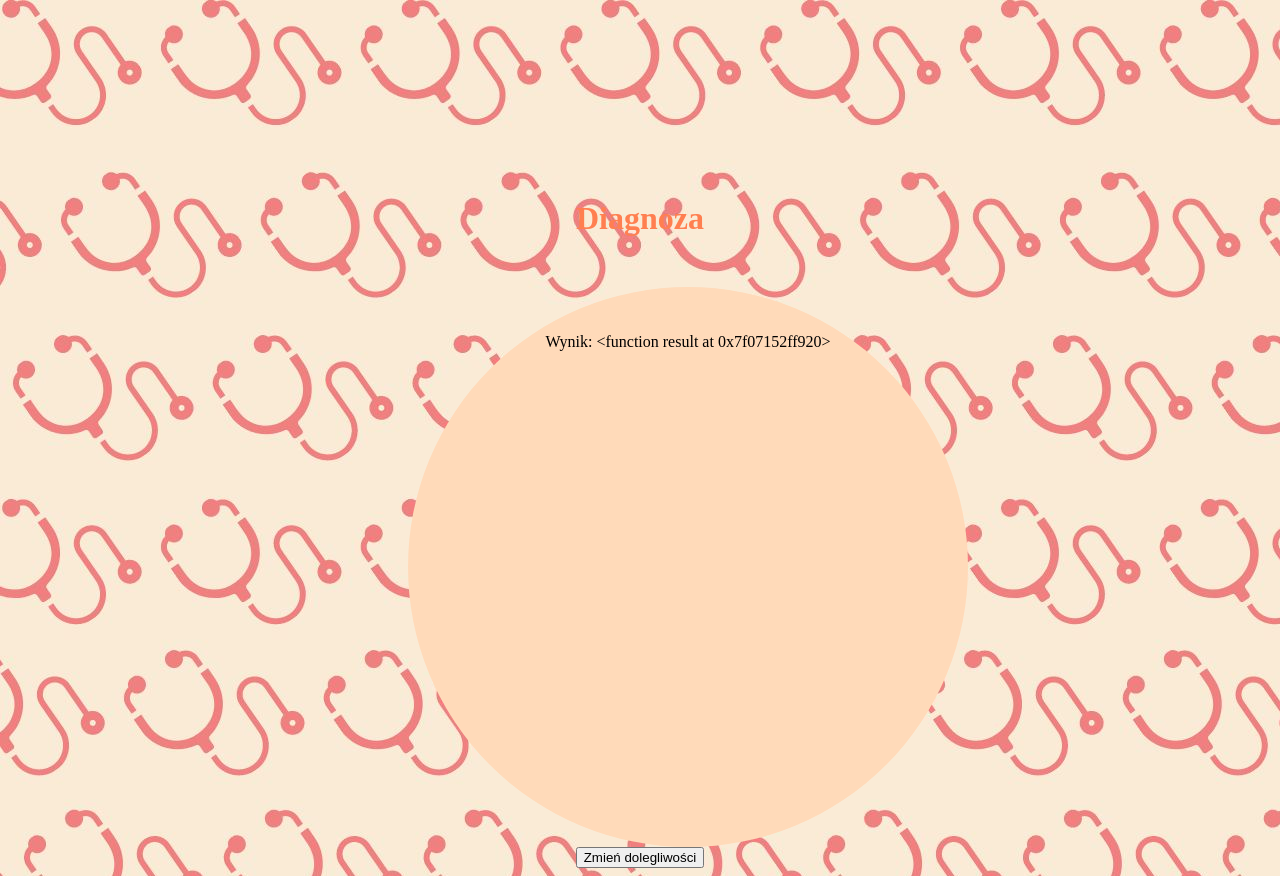
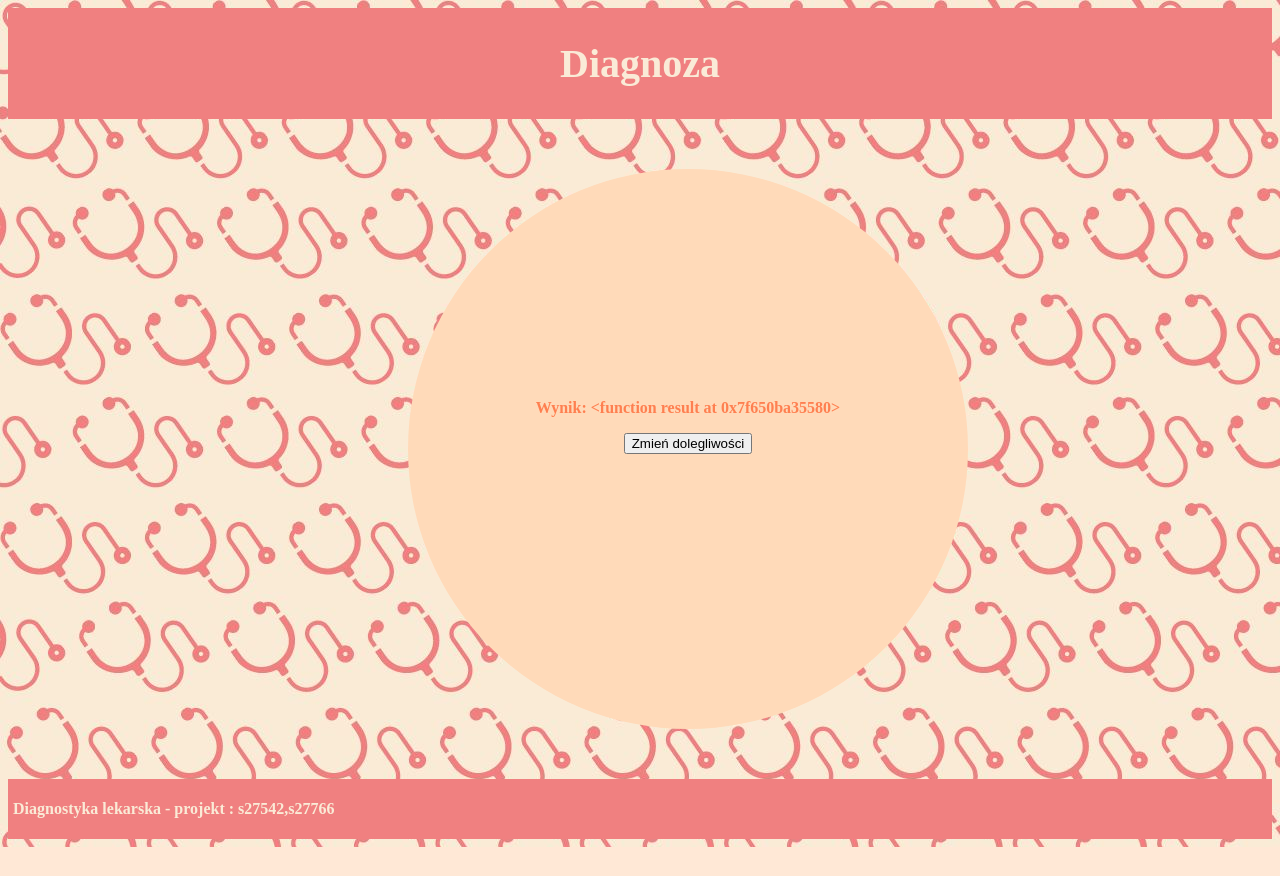
Before and after one commit to aniaszpala14/Naive_Bayes_Diagnosis-PPY_PROJECT, a Flask app: page /result in a window 1280 px wide. After the commit the page ends 847 px from the top, so only its background shows below. Run offline with Flask 3, Linux system fonts and the light colour scheme.

Commit message:
uładnione result

```diff
--- /dev/null
+++ b/Config.py
@@ -0,0 +1,2 @@
+# swagger.yml
+openapi: 3.0.0
--- a/app2.py
+++ b/app2.py
@@ -1,3 +1,4 @@
+'''
 from flask import Flask, request, render_template
 
 from Classifiers.Classifire import Classifire
@@ -68,3 +69,4 @@
 
 if __name__ == '__main__':
     app2.run(debug=True)
+'''
--- a/templates/description.html
+++ b/templates/description.html
@@ -5,10 +5,10 @@
     <title>Opis dzialania programmu</title>
     <style>
         body{
-            background-image: url("/static/aniaes14_canva_tlo.jpg");
+            background-image: url("/static/aniaes14_canva_tlo2.jpg");
             text-align: center;
         }
-        p{
+        .par{
             text-wrap: normal;
             font-weight: bold;
             color: coral;
@@ -60,7 +60,7 @@
 </h1>
 </div>
 <div class="tekscik">
-    <p>
+    <p class="par">
 Program ma za zadanie na podstawie wprowadzonych przez użytkownika dolegliwości, zwrócić diagnozę. Do przewidzenia najbardziej prawdopodobnej diagnozy, wykorzystujemy model naiwnego klasyfikatora bayesowskiego.
     </p>
       <div class="button">
--- a/templates/result.html
+++ b/templates/result.html
@@ -5,10 +5,10 @@
     <title>Diagnoza</title>
     <style>
         body{
-            background-image: url("../static/aniaes14_canva_tlo.jpg");
+            background-image: url("/static/aniaes14_canva_tlo2.jpg");
             text-align: center;
         }
-        h1{
+        .par{
             text-wrap: normal;
             font-weight: bold;
             color: coral;
@@ -17,6 +17,7 @@
             margin-right:50px;
         }
         .diagnoza{
+
             text-align: center;
             margin-top: 50px;
             margin-left: 400px;
@@ -28,13 +29,43 @@
             height: 500px;
             width: 500px;
         }
+        .button{
+            margin-top: 20px;
+            color: darksalmon;
+            text-align: center;
+        }
+      .header {
+            background-color: lightcoral ;
+            padding: 5px;
+            margin-bottom: 5px;
+        }
+      footer{
+            background-color: lightcoral ;
+            padding: 5px;
+            margin-top: 50px;
+            text-align: left;
+            color: antiquewhite;
+            font-weight: bold;
+      }
+        h1 {
+            font-size: 2.5em;
+            color: antiquewhite;
+        }
     </style>
 </head>
 <body>
+    <div class="header">
     <h1>Diagnoza </h1>
+    </div>
     <div class="diagnoza">
-    <p>Wynik: {{ wynik }}</p>
+    <p class="par">Wynik: {{ wynik }}</p>
+    <button onclick="window.location.href='/'">Zmień dolegliwości</button>
     </div>
-    <button onclick="window.location.href='/'">Zmień dolegliwości</button>
+
+    <footer>
+        <p>
+            Diagnostyka lekarska - projekt : s27542,s27766
+        </p>
+    </footer>
 </body>
 </html>
```
Also changed, not shown: Models/Symptoms.py (+26 -0 lines), Dane/ppy_project-2024-05-31_19-23.png (added), static/aniaes14_canva_tlo2.jpg (added).
